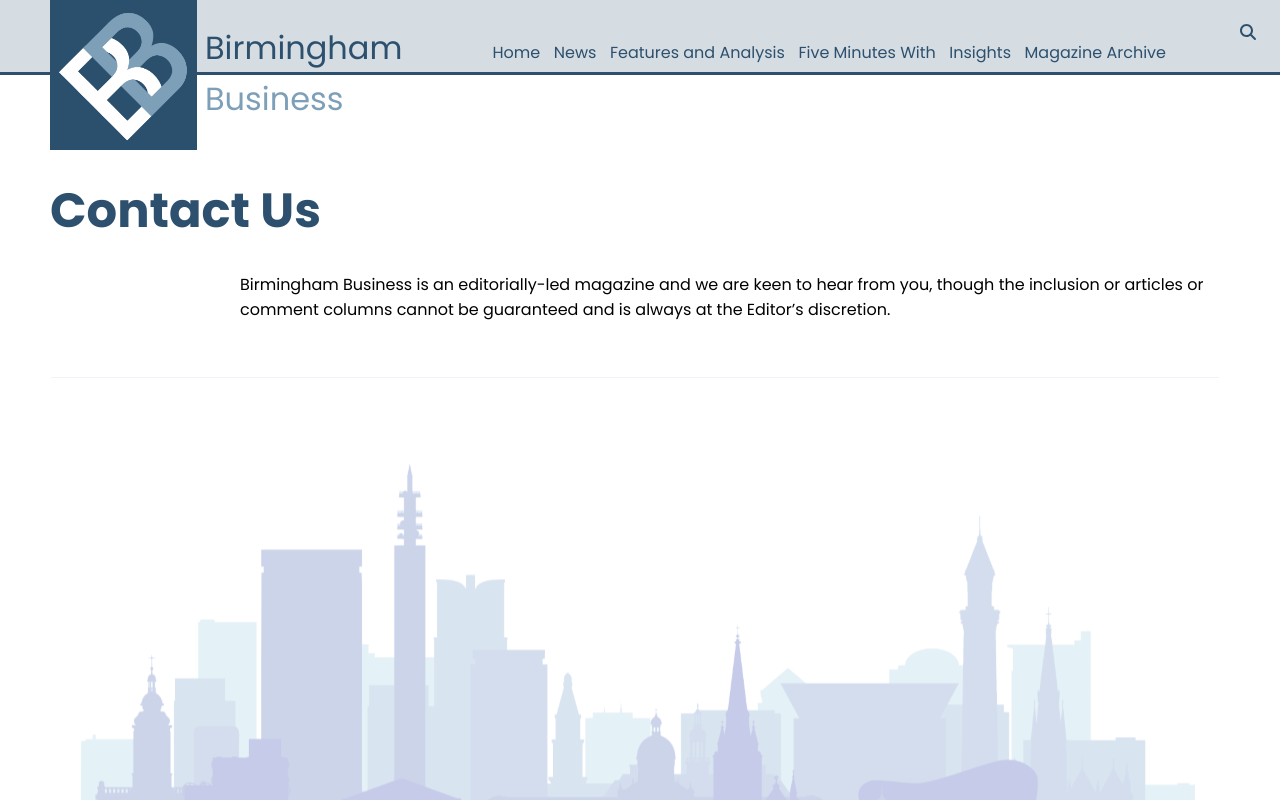
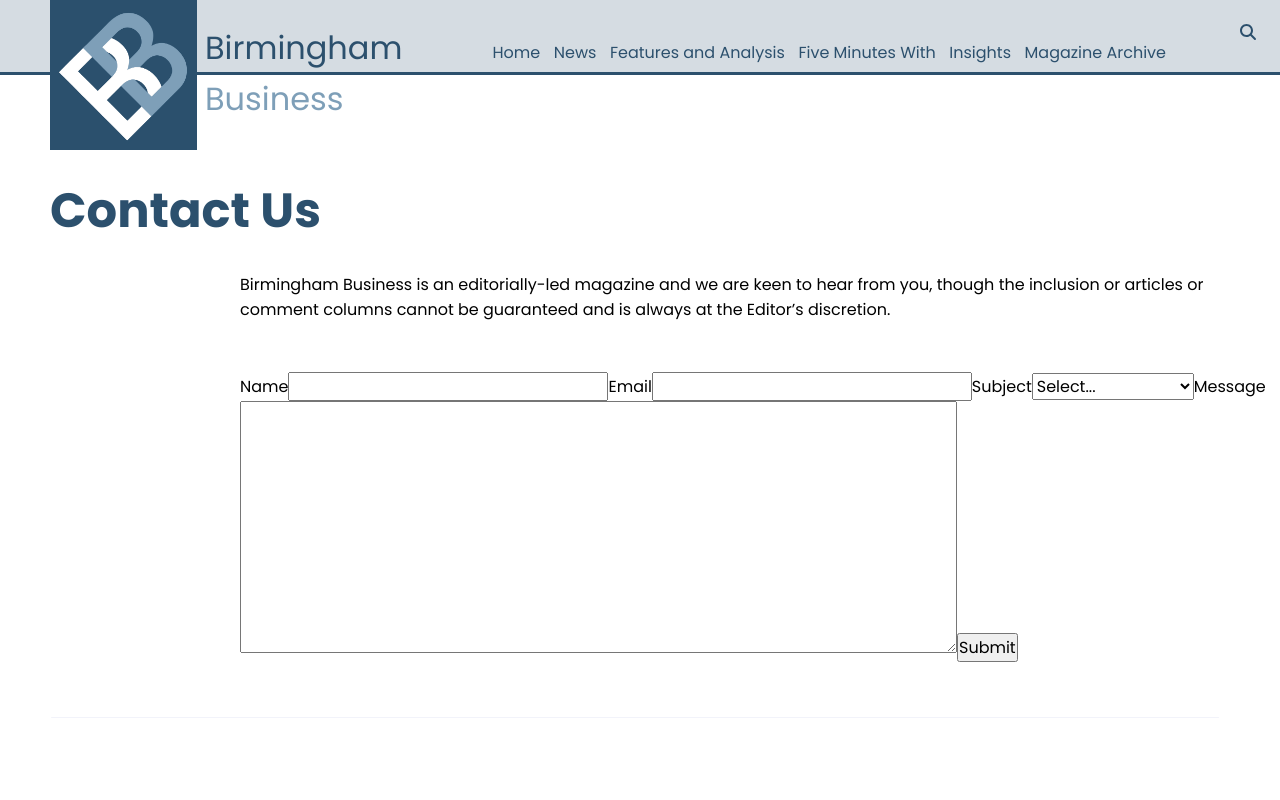
Before and after one commit to gabriellemia/birmingham-biz, a Next.js app: page /contact in a window 1280 px wide. Shown: the top 800 px of the page. Built offline with nearby package versions, Linux system fonts and the light colour scheme.

Commit message:
added the basics of the form

```diff
--- a/src/app/contact/page.jsx
+++ b/src/app/contact/page.jsx
@@ -7,6 +7,27 @@ export default function Contact() {
     <h1 className={styles.mainTitle}>Contact Us</h1>
     <main className={styles.mainPage}>
     <p className={styles.contactText}>Birmingham Business is an editorially-led magazine and we are keen to hear from you, though the inclusion or articles or comment columns cannot be guaranteed and is always at the Editor’s discretion.</p>
+
+    <form className={styles.contactForm}>
+      <label for="name">Name</label>
+      <input type="text" id="name" name="name" />
+      <label for="email">Email</label>
+<input type="email" id="email" name="email"></input>
+<label for="subject">Subject</label>
+<select name="select" id="issue">
+  <option value="dropdown">Select...</option>
+  <option value="editor">Editor</option>
+  <option value="webContent">Website Content</option>
+  <option value="advert">Advertising</option>
+  <option value="general">General Enquiries</option>
+  <option value="other">Other</option>
+</select>
+<label from="message">Message</label>
+<textarea name="message" rows="10" cols="50">
+</textarea>
+      <input type="submit" value="Submit" />
+    </form>
+
     </main>
     <Image className={styles.contactImage}
           src="/birmingham_background.svg"
--- a/src/app/contact/page.module.css
+++ b/src/app/contact/page.module.css
@@ -20,3 +20,7 @@
 .contactImage{
     position: relative;
 }
+
+.contactForm{
+    padding-top: 50px;
+}
```
Also changed, not shown: src/app/components/FormComponent.js (added, +13 -0 lines).
